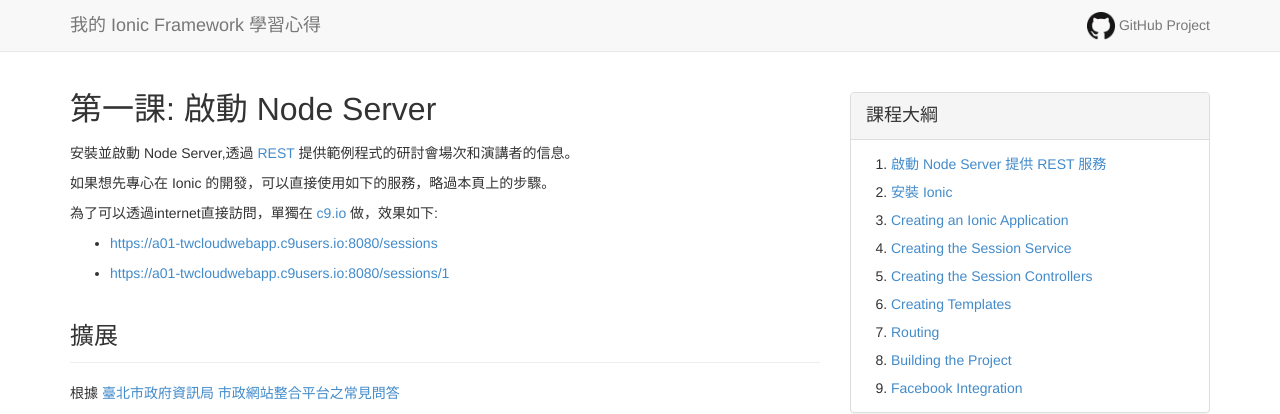
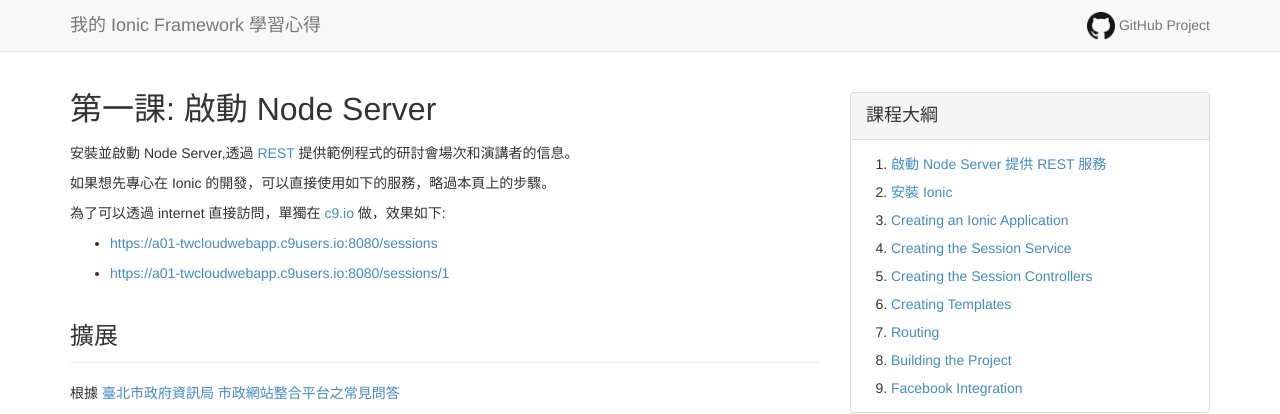
Before and after one commit to twcloudwebapp/twcloudwebapp.github.io, a Jekyll site: the page built from start-node-server.md, in a window 1280 px wide. Shown: the top 414 px of the page. Built offline with Jekyll 4.4.1, drawn with Linux system fonts in a browser that asks for light colours; Markdown is read by kramdown in place of the engine named in the settings; comment, search, counter and statistics services are not loaded.

```diff
--- a/start-node-server.md
+++ b/start-node-server.md
@@ -7,7 +7,7 @@ title: 第一課&#58; 啟動 Node Server
 
 如果想先專心在 Ionic 的開發，可以直接使用如下的服務，略過本頁上的步驟。
 
-為了可以透過internet直接訪問，單獨在 [c9.io](https://c9.io/) 做，效果如下:
+為了可以透過 internet 直接訪問，單獨在 [c9.io](https://c9.io/) 做，效果如下:
 
 - [https://a01-twcloudwebapp.c9users.io:8080/sessions](https://a01-twcloudwebapp.c9users.io:8080/sessions)
 
```
